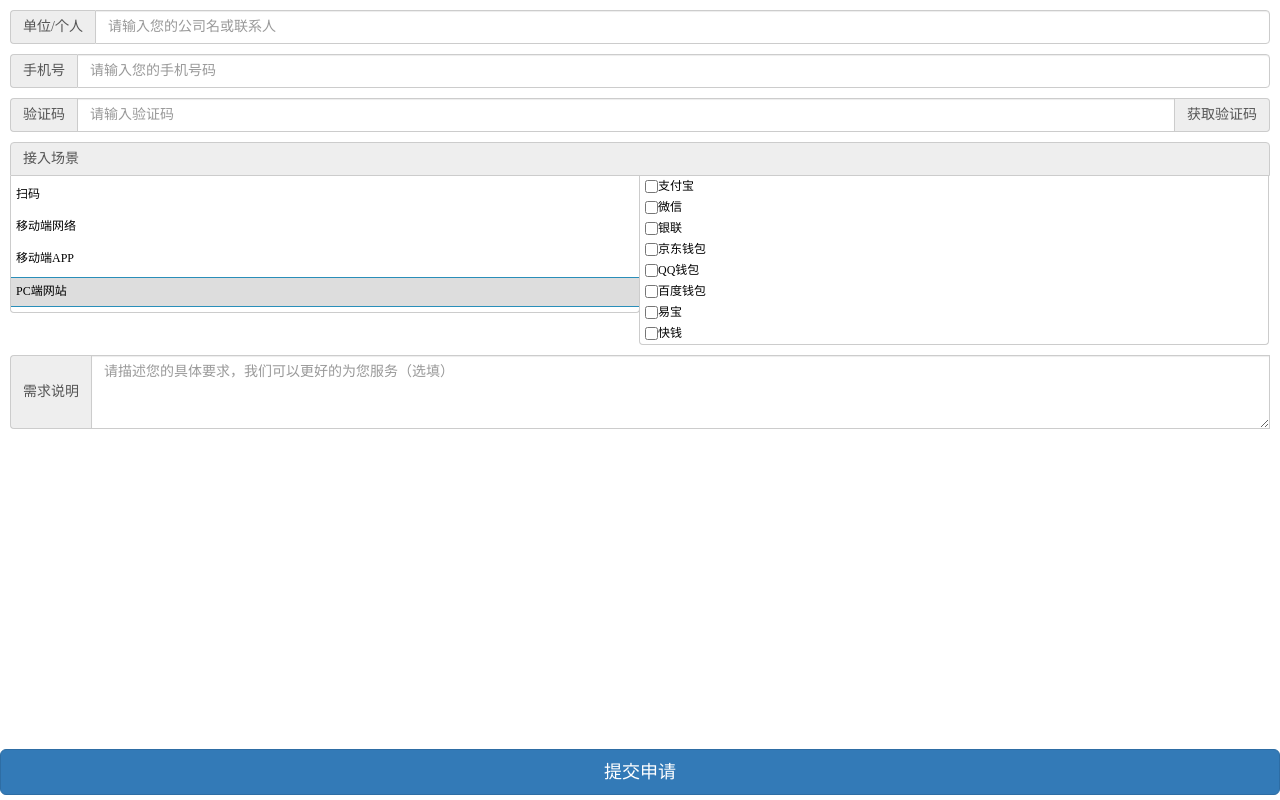
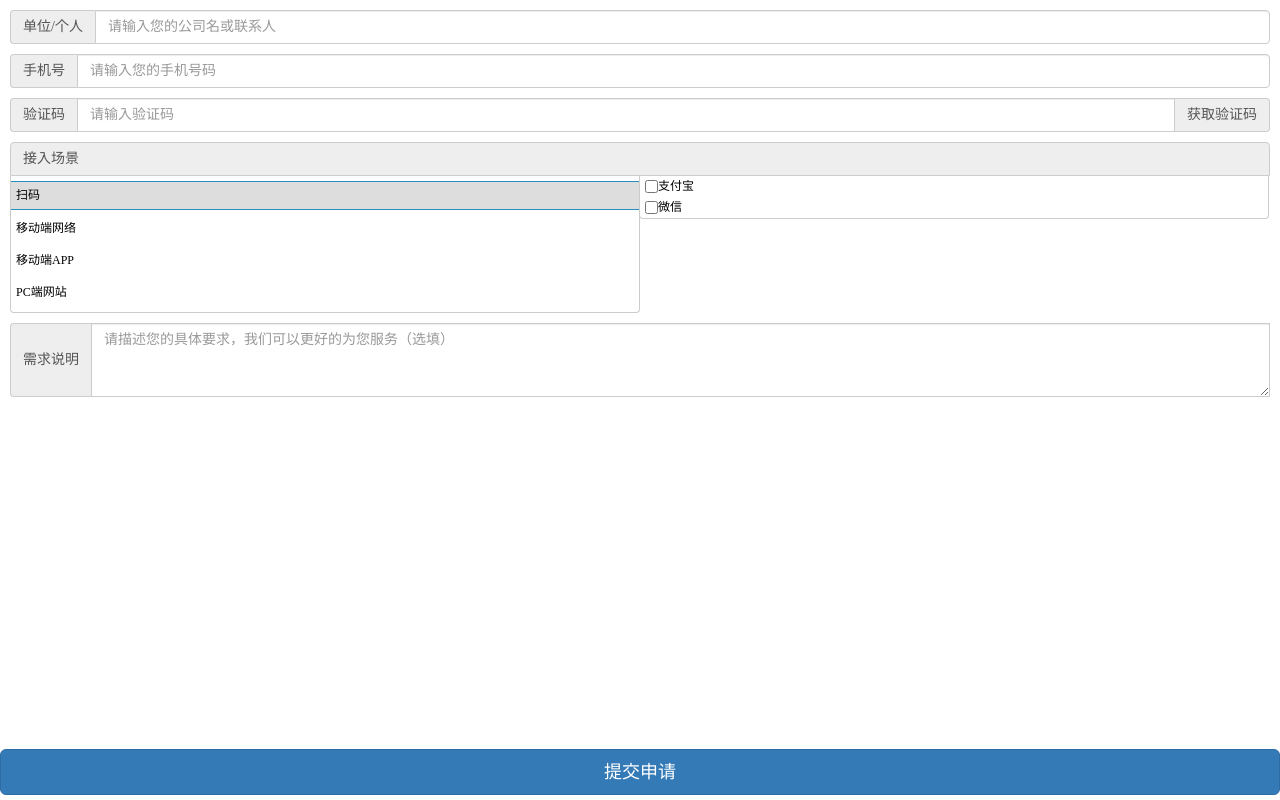
Before and after one commit to weiliangCode/shinehua, a website: page src/msite/payJoint.html in a window 1280 px wide. Drawn offline with Linux system fonts and the light colour scheme.

Commit message:
选中位置

```diff
--- a/src/msite/payJoint.html
+++ b/src/msite/payJoint.html
@@ -37,15 +37,15 @@
       <p>接入场景</p>
       <div class="l">
         <ul class="J_stair">
-          <li data='0'>扫码</li>
+          <li class="active" data='0'>扫码</li>
           <li data='1'>移动端网络</li>
           <li data='2'>移动端APP</li>
-          <li class="active" data='3'>PC端网站</li>
+          <li  data='3'>PC端网站</li>
         </ul>
       </div>
 
       <div class="r J_sub">
-        <ul>
+        <ul class="active">
           <li><input type="checkbox"><span >支付宝</span></li>
           <li><input type="checkbox"><span >微信</span></li>
         </ul>
@@ -62,7 +62,7 @@
           <li><input type="checkbox"><span >QQ钱包</span></li>
           <li><input type="checkbox"><span >百度钱包</span></li>
         </ul>
-        <ul class="active">
+        <ul >
           <li><input type="checkbox"><span >支付宝</span></li>
           <li><input type="checkbox"><span >微信</span></li>
           <li><input type="checkbox"><span >银联</span></li>
```
